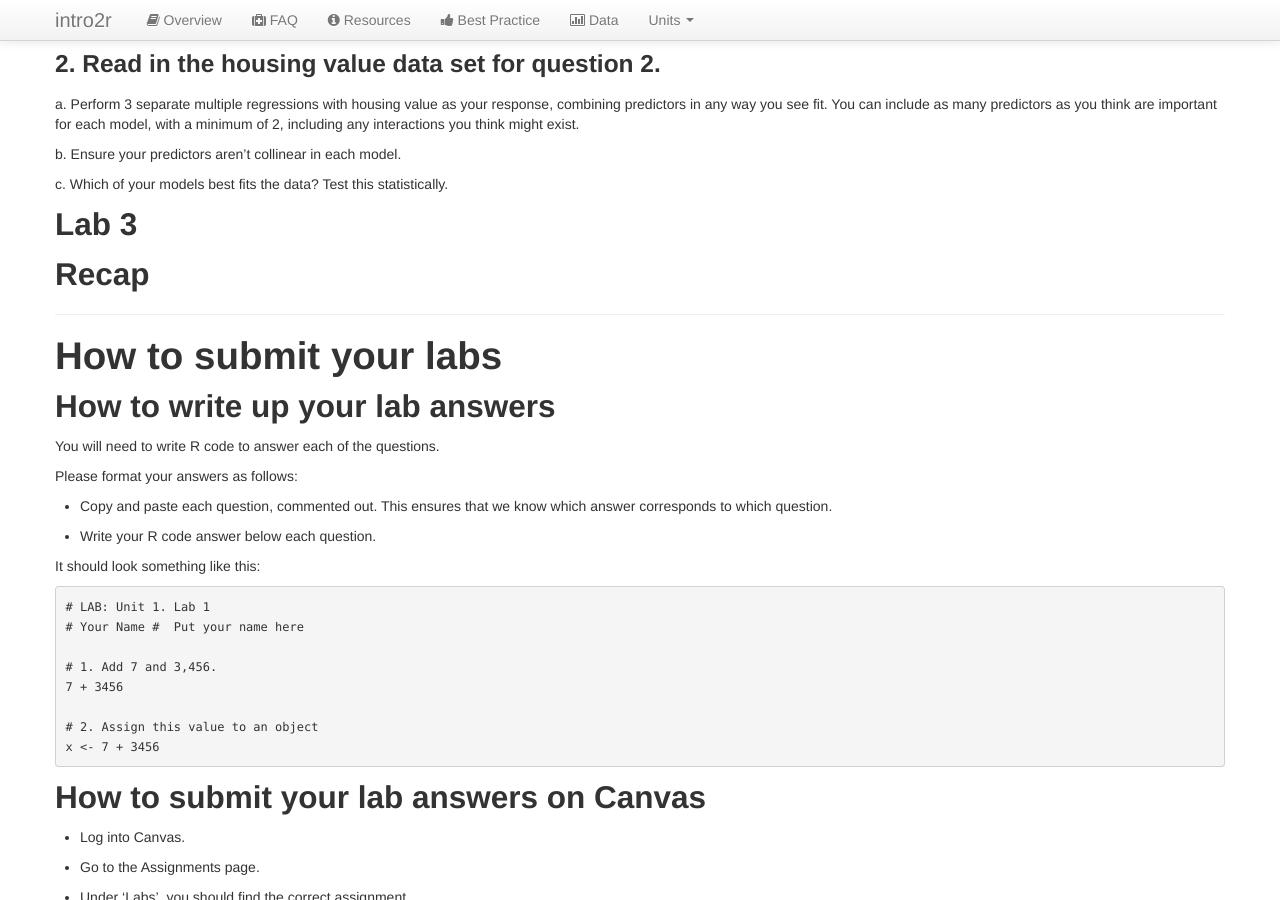
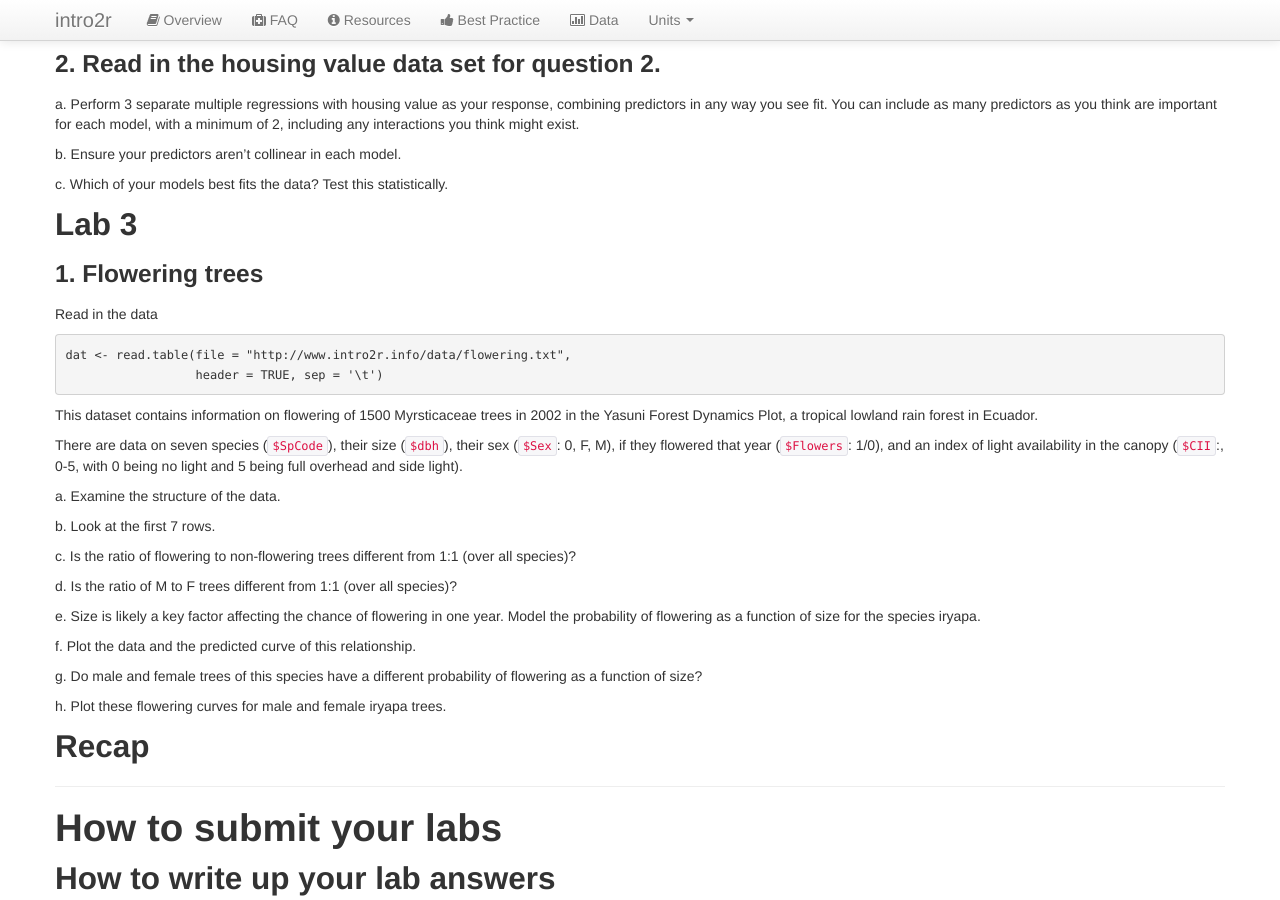
Before and after one commit to intro2r/intro2r, a Jekyll site: the page built from unit4/labs.md, in a window 1280 px wide and 900 px high, scrolled down 1360 px. Built offline with Jekyll 4.4.1, drawn with Linux system fonts in a browser that asks for light colours; our own code applies the rules of GitHub Pages for plain Markdown files.

Commit message:
Update labs.md

````diff
--- a/unit4/labs.md
+++ b/unit4/labs.md
@@ -98,6 +98,36 @@ data(Orange)
 
 ## Lab 3
 
+### 1. Flowering trees
+
+Read in the data
+
+```
+dat <- read.table(file = "http://www.intro2r.info/data/flowering.txt",
+                  header = TRUE, sep = '\t')
+```
+
+This dataset contains information on flowering of 1500 Myrsticaceae trees in 2002 in the Yasuni Forest Dynamics Plot, a tropical lowland rain forest in Ecuador.
+
+There are data on seven species (`$SpCode`), their size (`$dbh`), their sex (`$Sex`: 0, F, M), if they flowered that year (`$Flowers`: 1/0), and an index of light availability in the canopy (`$CII`:, 0-5, with 0 being no light and 5 being full overhead and side light).
+
+  a. Examine the structure of the data.
+
+  b. Look at the first 7 rows.
+
+  c. Is the ratio of flowering to non-flowering trees different from 1:1 (over all species)?
+
+  d. Is the ratio of M to F trees different from 1:1 (over all species)?
+
+  e. Size is likely a key factor affecting the chance of flowering in one year. Model the probability of flowering as a function of size for the species iryapa.
+
+  f. Plot the data and the predicted curve of this relationship.
+
+  g. Do male and female trees of this species have a different probability of flowering as a function of size?
+
+  h. Plot these flowering curves for male and female iryapa trees.
+
+
 
 ## Recap
 
````
